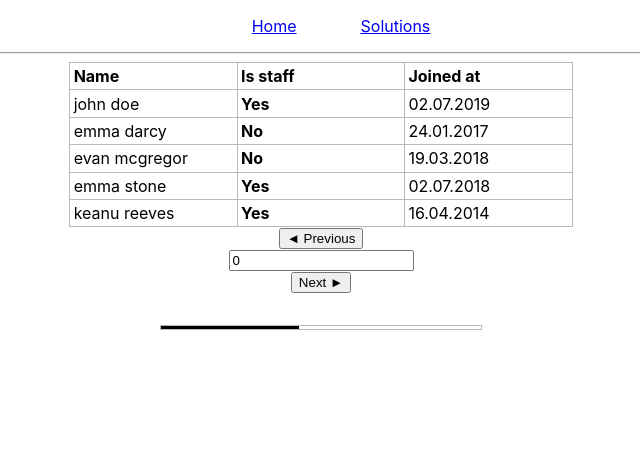
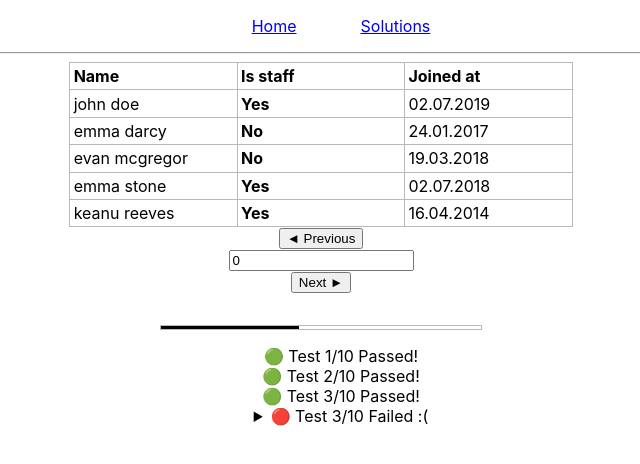
Before and after one commit to michalmytych/solvable-spa, a React (Create React App) app: page /home in a window 1280 px wide. Shown: the top 464 px of the page, without its empty margins (319-959 px from the left). Built offline with nearby package versions, Linux system fonts and the light colour scheme; sample sign-in values are in the browser's storage.

Commit message:
Simple logger component

```diff
--- a/src/App.css
+++ b/src/App.css
@@ -42,6 +42,10 @@ ul > li {
   margin: 0 2rem;
 }
 
+.loggerList > li {
+  display: block;
+}
+
 tr {
   margin: 0;
 }
--- /dev/null
+++ b/src/components/molecules/Logger.js
@@ -0,0 +1,37 @@
+import React, { useState } from 'react'
+
+const baseLogs = [
+  { content: '🟢 Test 1/10 Passed!' },
+  { content: '🟢 Test 2/10 Passed!' },
+  { content: '🟢 Test 3/10 Passed!' },
+  {
+    content: (
+      <details>
+        <summary>
+          🔴 Test 3/10 Failed :(
+        </summary>
+        Valid solution requested in problem: 123.23
+        <br/>
+        Your answer was: -1
+      </details>
+    )
+  }
+]
+
+export default function Logger() {
+  const [logs, setLogs] = useState(baseLogs)
+
+  return (
+    <ul className='loggerList'>
+      {
+        logs.map(log => {
+          return (
+            <li>
+              {log.content}
+            </li>
+          )
+        })
+      }
+    </ul>
+  )
+}
--- a/src/pages/Solutions/Problems.js
+++ b/src/pages/Solutions/Problems.js
@@ -4,6 +4,7 @@ import Table from '../../components/molecules/Table'
 import Moment from 'moment'
 import Pagination from '../../components/molecules/Pagination'
 import Progress from '../../components/molecules/Progress'
+import Logger from '../../components/molecules/Logger'
 
 class ExampleTable extends BaseTable {
   constructor() {
@@ -83,6 +84,7 @@ export default function Problems() {
       />
       <Pagination maxPage={20} />
       <Progress percentage={43}/>
+      <Logger />
     </div>
   )
 }
```
